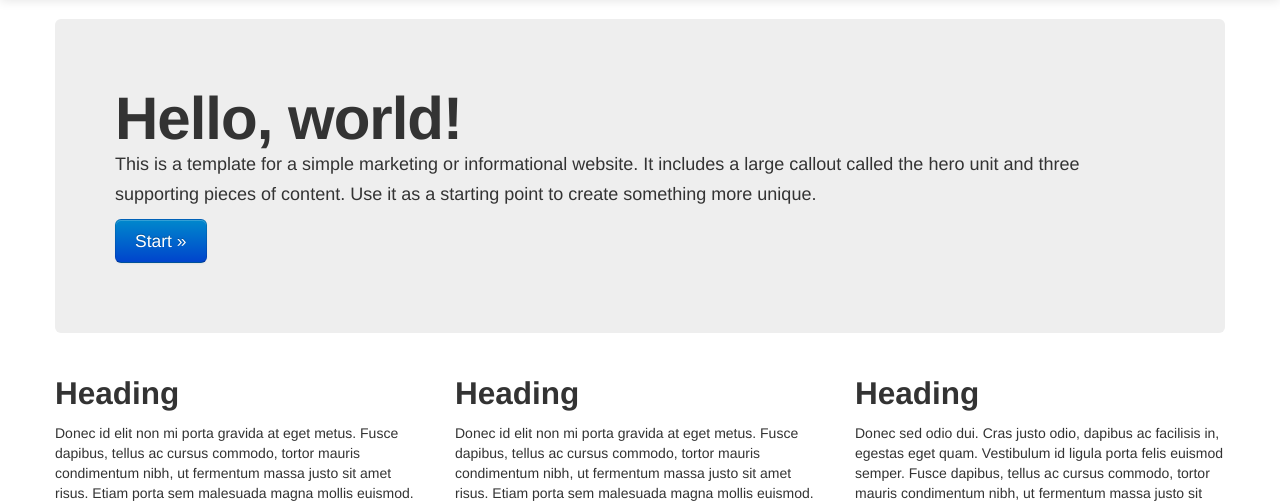
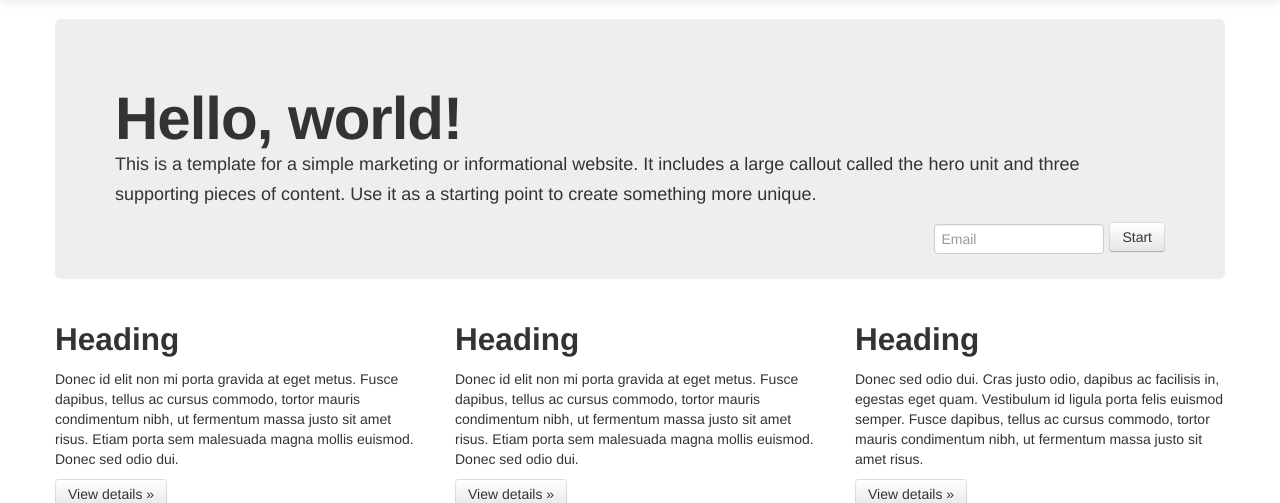
Before and after one commit to yongwen/auto_heroku, a Django app: page / in a window 1280 px wide. Shown: the part 41-544 px from the top of the page. Run offline with Django 3.2, Linux system fonts and the light colour scheme; some libraries are stand-ins or nearby versions.

```diff
--- a/auto/templates/index.html
+++ b/auto/templates/index.html
@@ -72,7 +72,12 @@
             <div class="hero-unit">
                 <h1>Hello, world!</h1>
                 <p>This is a template for a simple marketing or informational website. It includes a large callout called the hero unit and three supporting pieces of content. Use it as a starting point to create something more unique.</p>
-                <p><a class="btn btn-primary btn-large" href="/work">Start &raquo;</a></p>
+
+                <form class="navbar-form pull-right" action="/wor" method="post">
+                    <input name="FirstName" class="span2" type="text" placeholder="Email">
+                    <button type="submit" class="btn">Start</button>
+                </form>
+
             </div>
 
             <!-- Example row of columns -->
```
